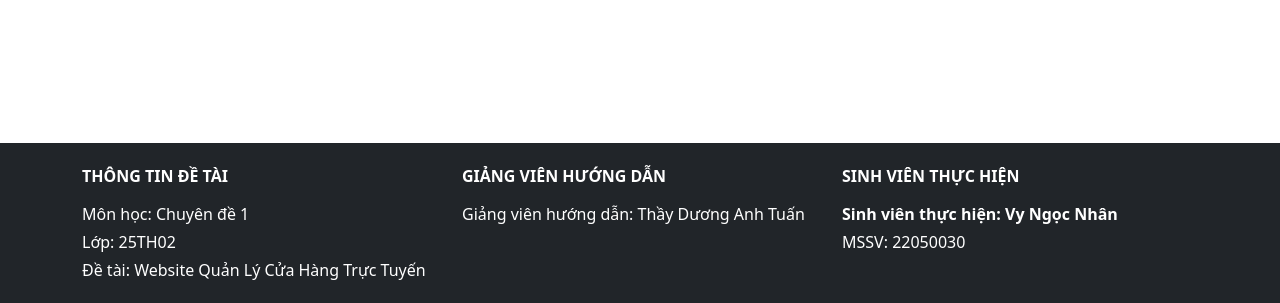
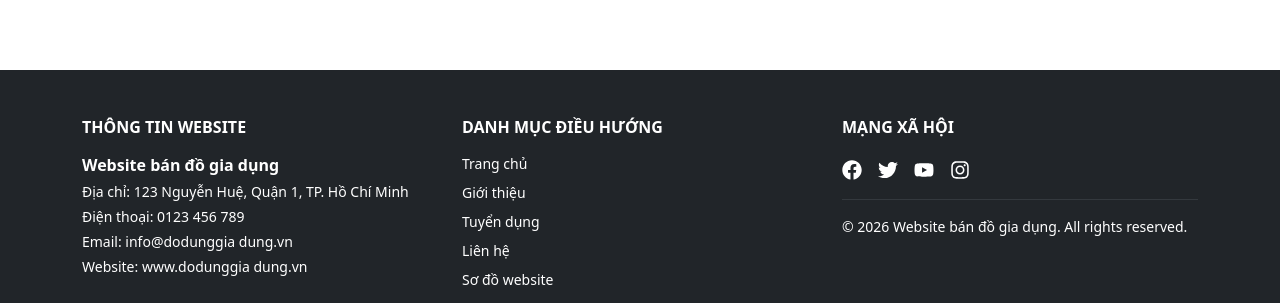
Before and after one commit to 22050030-design/quanlycuahang, a React (Vite) app in the folder frontend/: page / in a window 1280 px wide. Shown: the part 494-797 px from the top of the page. Built offline with nearby package versions, Linux system fonts and the light colour scheme; no server answers.

Commit message:
chỉnh sửa footer - thêm 3 cột thông tin, điều hướng, mạng xã hội

```diff
--- a/frontend/src/components/Footer.jsx
+++ b/frontend/src/components/Footer.jsx
@@ -1,22 +1,46 @@
+import { FaFacebook, FaTwitter, FaYoutube, FaInstagram } from 'react-icons/fa'
+
 export default function Footer() {
   return (
-    <footer className="bg-dark text-white py-4 mt-auto">
+    <footer className="bg-dark text-white pt-5 pb-3 mt-auto">
       <div className="container">
-        <div className="row">
-          <div className="col-md-4 mb-3 mb-md-0">
-            <h6 className="fw-bold text-uppercase mb-3">Thông tin đề tài</h6>
-            <p className="mb-1">Môn học: Chuyên đề 1</p>
-            <p className="mb-1">Lớp: 25TH02</p>
-            <p className="mb-0">Đề tài: Website Quản Lý Cửa Hàng Trực Tuyến</p>
-          </div>
-          <div className="col-md-4 mb-3 mb-md-0">
-            <h6 className="fw-bold text-uppercase mb-3">Giảng viên hướng dẫn</h6>
-            <p className="mb-0">Giảng viên hướng dẫn: Thầy Dương Anh Tuấn</p>
+        <div className="row g-4">
+          <div className="col-md-4">
+            <h6 className="fw-bold text-uppercase mb-3">Thông tin website</h6>
+            <p className="mb-1 fw-bold">Website bán đồ gia dụng</p>
+            <p className="mb-1 small">Địa chỉ: 123 Nguyễn Huệ, Quận 1, TP. Hồ Chí Minh</p>
+            <p className="mb-1 small">Điện thoại: 0123 456 789</p>
+            <p className="mb-1 small">Email: info@dodunggia dung.vn</p>
+            <p className="mb-0 small">Website: www.dodunggia dung.vn</p>
           </div>
           <div className="col-md-4">
-            <h6 className="fw-bold text-uppercase mb-3">Sinh viên thực hiện</h6>
-            <p className="mb-1 fw-bold">Sinh viên thực hiện: Vy Ngọc Nhân</p>
-            <p className="mb-0">MSSV: 22050030</p>
+            <h6 className="fw-bold text-uppercase mb-3">Danh mục điều hướng</h6>
+            <ul className="list-unstyled mb-0 small">
+              <li className="mb-2"><a href="/" className="text-white text-decoration-none">Trang chủ</a></li>
+              <li className="mb-2"><a href="/gioi-thieu" className="text-white text-decoration-none">Giới thiệu</a></li>
+              <li className="mb-2"><a href="/tuyen-dung" className="text-white text-decoration-none">Tuyển dụng</a></li>
+              <li className="mb-2"><a href="/lien-he" className="text-white text-decoration-none">Liên hệ</a></li>
+              <li className="mb-0"><a href="/so-do-website" className="text-white text-decoration-none">Sơ đồ website</a></li>
+            </ul>
+          </div>
+          <div className="col-md-4">
+            <h6 className="fw-bold text-uppercase mb-3">Mạng xã hội</h6>
+            <div className="d-flex gap-3 mb-3">
+              <a href="https://facebook.com" target="_blank" rel="noopener noreferrer" className="text-white fs-5">
+                <FaFacebook />
+              </a>
+              <a href="https://twitter.com" target="_blank" rel="noopener noreferrer" className="text-white fs-5">
+                <FaTwitter />
+              </a>
+              <a href="https://youtube.com" target="_blank" rel="noopener noreferrer" className="text-white fs-5">
+                <FaYoutube />
+              </a>
+              <a href="https://instagram.com" target="_blank" rel="noopener noreferrer" className="text-white fs-5">
+                <FaInstagram />
+              </a>
+            </div>
+            <hr className="border-secondary" />
+            <p className="small mb-0">&copy; {new Date().getFullYear()} Website bán đồ gia dụng. All rights reserved.</p>
           </div>
         </div>
       </div>
```
